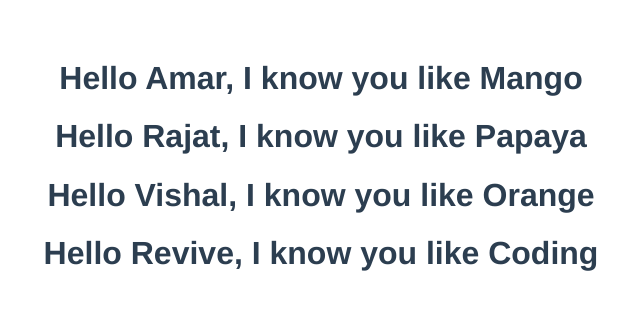
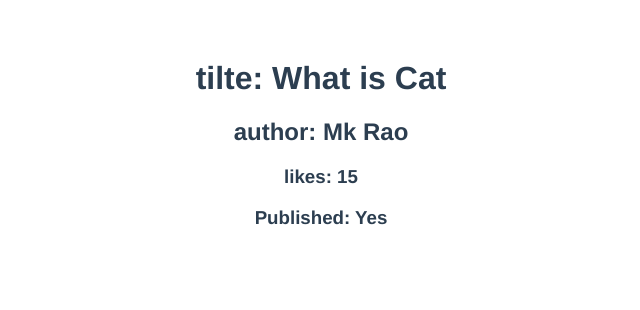
Before and after one commit to mentorvikash/Vue-tutorial-complete, a Vue app in the folder vue-with-components/: page / in a window 1280 px wide. Shown: the top 310 px of the page, without its empty margins (319-959 px from the left). Built offline with nearby package versions, Linux system fonts and the light colour scheme.

Commit message:
how to define props type and default value

```diff
--- a/vue-with-components/src/App.vue
+++ b/vue-with-components/src/App.vue
@@ -1,23 +1,27 @@
 <template>
-  <LetGreet name="Amar" fruit="Mango" />
+  <!-- <LetGreet name="Amar" fruit="Mango" />
   <LetGreet name="Rajat" fruit="Papaya" />
   <LetGreet name="Vishal" fruit="Orange" />
-  <LetGreet :name="name" :fruit="fruit" />
+  <LetGreet :name="name" :fruit="fruit" /> -->
+  <ArticleData tilte="What is Cat" author="Mk Rao" :likes="15" :isPublished=true />
 </template>
 
 <script>
-import LetGreet from './components/greet.vue'
+// import LetGreet from './components/greet.vue';
+import ArticleData from './components/article.vue'
 
 export default {
   name: 'App',
   data() {
     return {
       name: 'Revive',
-      fruit: 'Coding'
+      fruit: 'Coding',
+      default: "Artile Default Value"
     }
   },
   components: {
-    LetGreet
+    // LetGreet,
+    ArticleData
   }
 }
 </script>
--- /dev/null
+++ b/vue-with-components/src/components/article.vue
@@ -0,0 +1,26 @@
+<template>
+    <div>
+        <h1>tilte: {{ tilte }}</h1>
+        <h2>author: {{ author }}</h2>
+        <h3>likes: {{ likes }}</h3>
+        <h3>Published: {{ isPublished ? "Yes" : "No" }}</h3>
+    </div>
+</template>
+
+<script>
+export default {
+    name: 'ArticleData',
+    props: {
+        tilte: {
+            type: String,
+            required: true,
+            default: "this is our default title"
+        },
+        author: String,
+        likes: Number,
+        isPublished: Boolean,
+    }
+}
+</script>
+
+<style scoped></style>
```
